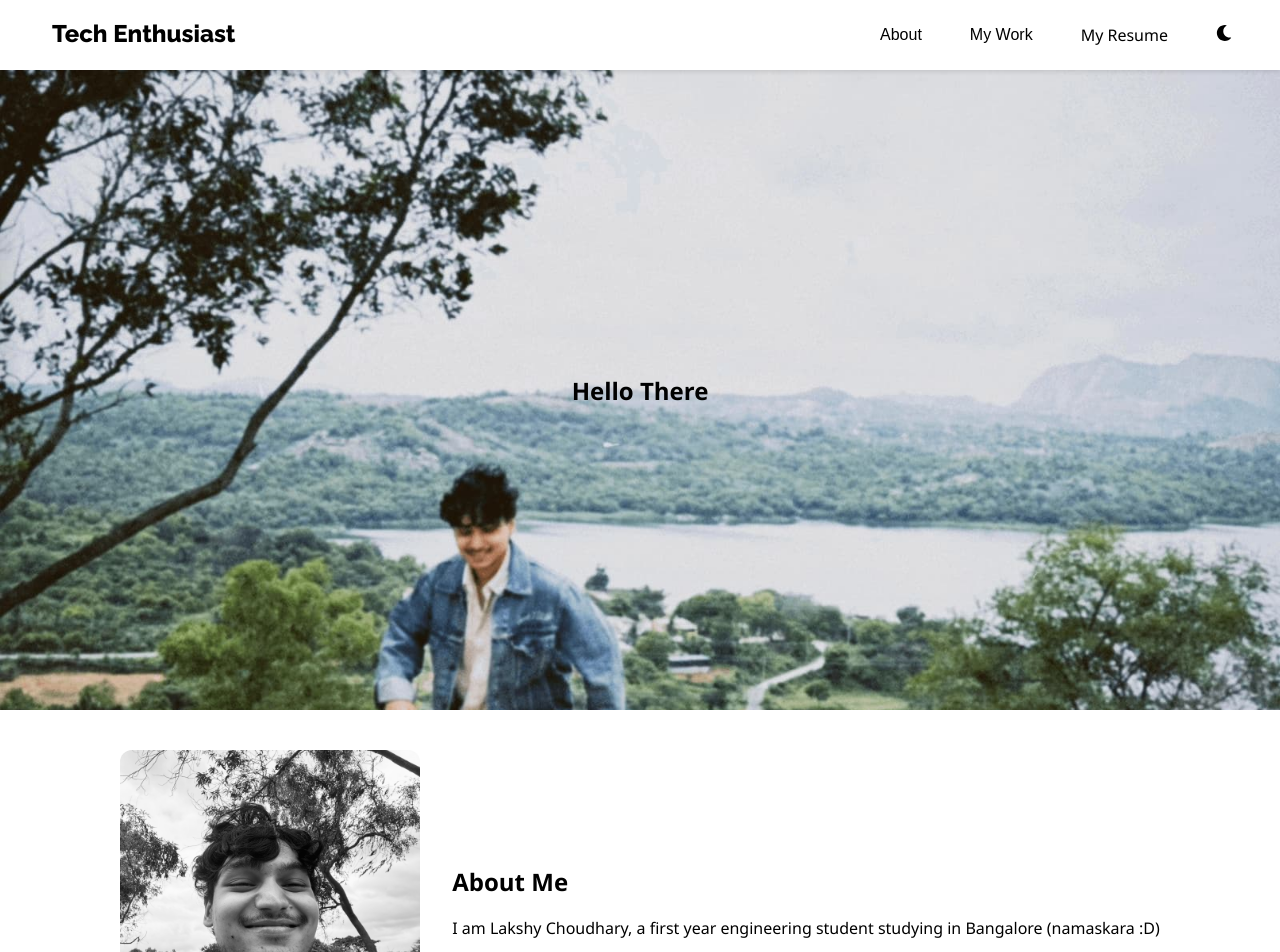
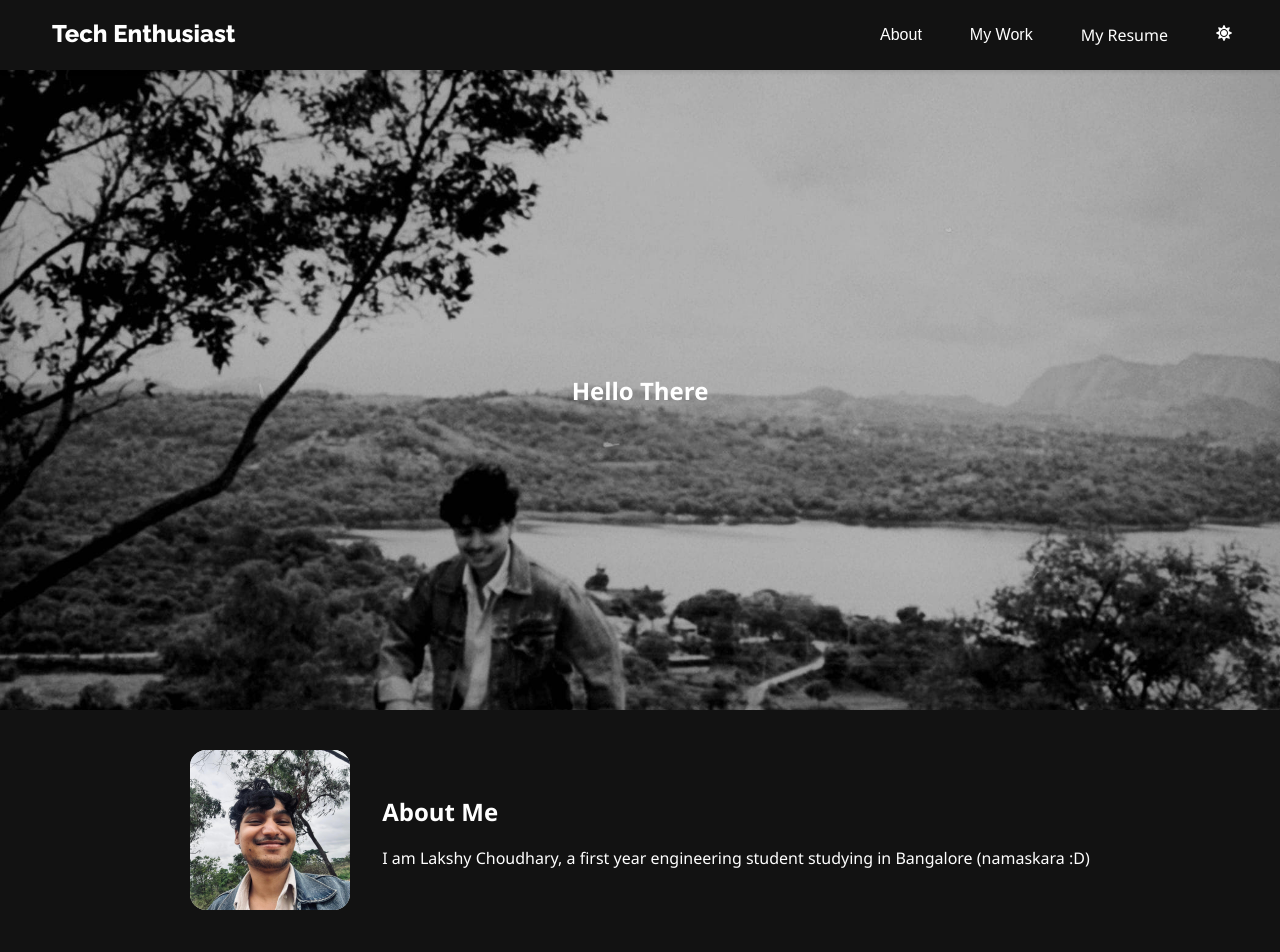
Before and after one commit to lakshyafk/lakshyafk.github.io, a React (Create React App) app: page / in a window 1280 px wide. Shown: the top 952 px of the page. Built offline with nearby package versions, Linux system fonts and the light colour scheme; the HTML template or start-up script is replaced by a standard one.

Commit message:
dark mode default

```diff
--- a/src/App.js
+++ b/src/App.js
@@ -4,7 +4,8 @@ import "./App.css";
 import "./styles/Navbar.css";
 
 function App() {
-  const [theme, setTheme] = useState("light");
+  const [theme, setTheme] = useState("dark");
+  const [imageLoaded, setImageLoaded] = useState(false);
 
   const toggleTheme = () => {
     const newTheme = theme === "light" ? "dark" : "light";
@@ -12,20 +13,30 @@ function App() {
     document.documentElement.setAttribute("data-theme", newTheme);
   };
 
+  // Set theme attribute on load and when toggled
   useEffect(() => {
     document.documentElement.setAttribute("data-theme", theme);
   }, [theme]);
 
-  // Set banner and profile image based on theme
-  const bannerImage =
-    theme === "light"
-      ? `${process.env.PUBLIC_URL}/images/about-bg.png`
-      : `${process.env.PUBLIC_URL}/images/about-bg-dark.png`;
+  // Preload both profile images
+  useEffect(() => {
+    const lightImage = new Image();
+    lightImage.src = "/images/profile.jpg";
 
+    const darkImage = new Image();
+    darkImage.src = "/images/profile-clr.jpg";
+  }, []);
+
+  // Image source depends on current theme
   const profileImage =
     theme === "light"
       ? "/images/profile.jpg"
       : "/images/profile-clr.jpg";
+
+  // Reset imageLoaded when image source changes
+  useEffect(() => {
+    setImageLoaded(false);
+  }, [profileImage]);
 
   return (
     <div>
@@ -35,17 +46,45 @@ function App() {
       <section id="about" className="about-section">
         <div
           className="about-banner"
-          style={{ backgroundImage: `url(${bannerImage})` }}
+          style={{
+            backgroundImage: `url(${
+              theme === "dark"
+                ? process.env.PUBLIC_URL + "/images/about-bg-dark.png"
+                : process.env.PUBLIC_URL + "/images/about-bg.png"
+            })`,
+          }}
         >
           <h1 className="about-heading">Hello There</h1>
         </div>
 
         <div className="about-content">
-          <img
-            src={profileImage}
-            alt="Profile"
-            className="profile-pic"
-          />
+          <div
+            style={{
+              width: "160px",
+              height: "160px",
+              borderRadius: "16px",
+              overflow: "hidden",
+              backgroundColor: "#ccc", // Fallback color
+              filter: imageLoaded ? "none" : "blur(10px)",
+              transition: "filter 0.3s ease",
+            }}
+          >
+            <img
+              src={profileImage}
+              alt="Profile"
+              className="profile-pic"
+              onLoad={() => setImageLoaded(true)}
+              style={{
+                opacity: imageLoaded ? 1 : 0,
+                transition: "opacity 0.3s ease-in-out",
+                width: "100%",
+                height: "100%",
+                objectFit: "cover",
+                display: "block",
+              }}
+            />
+          </div>
+
           <div className="about-text">
             <h2>About Me</h2>
             <p>
```
